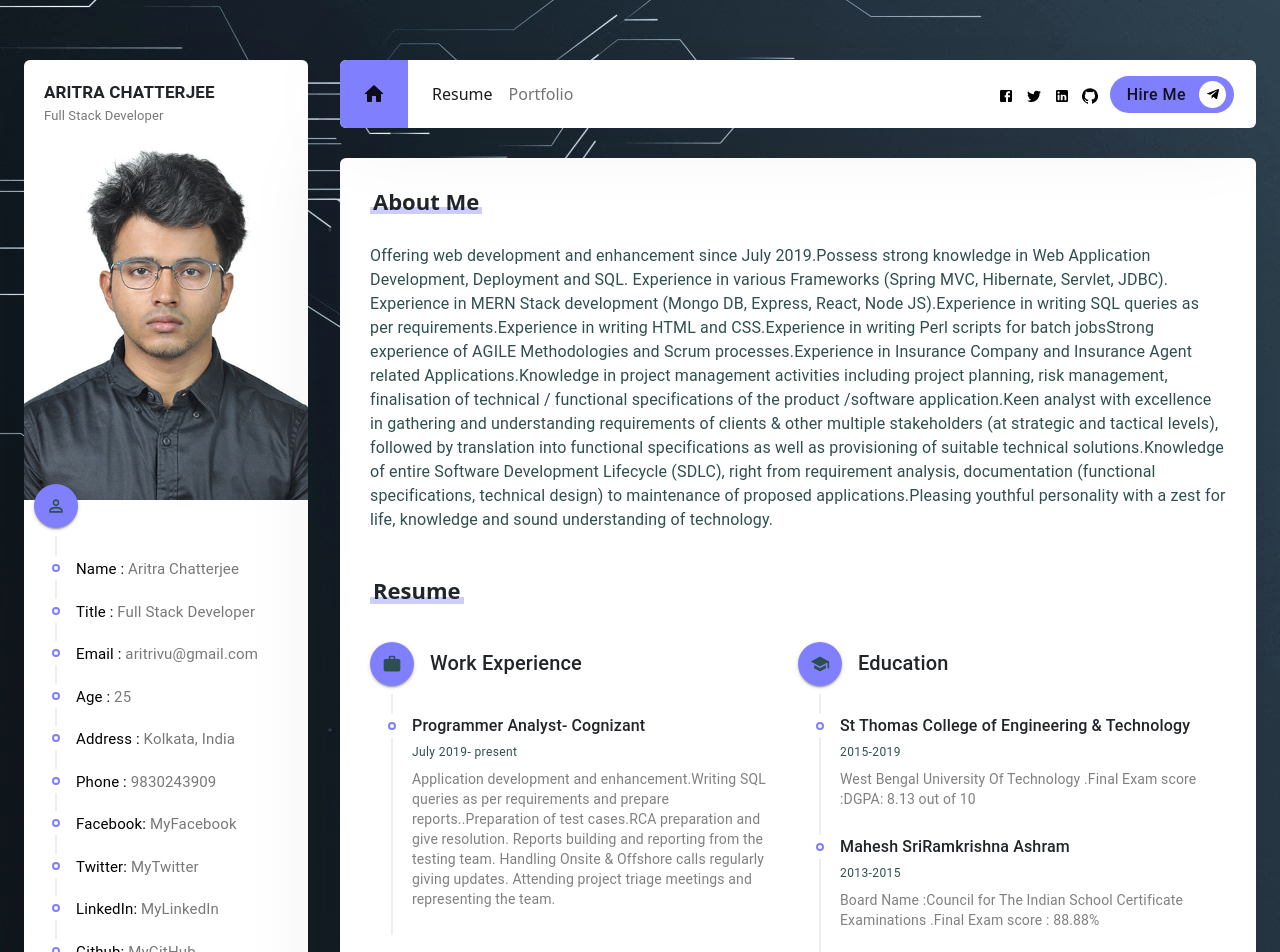
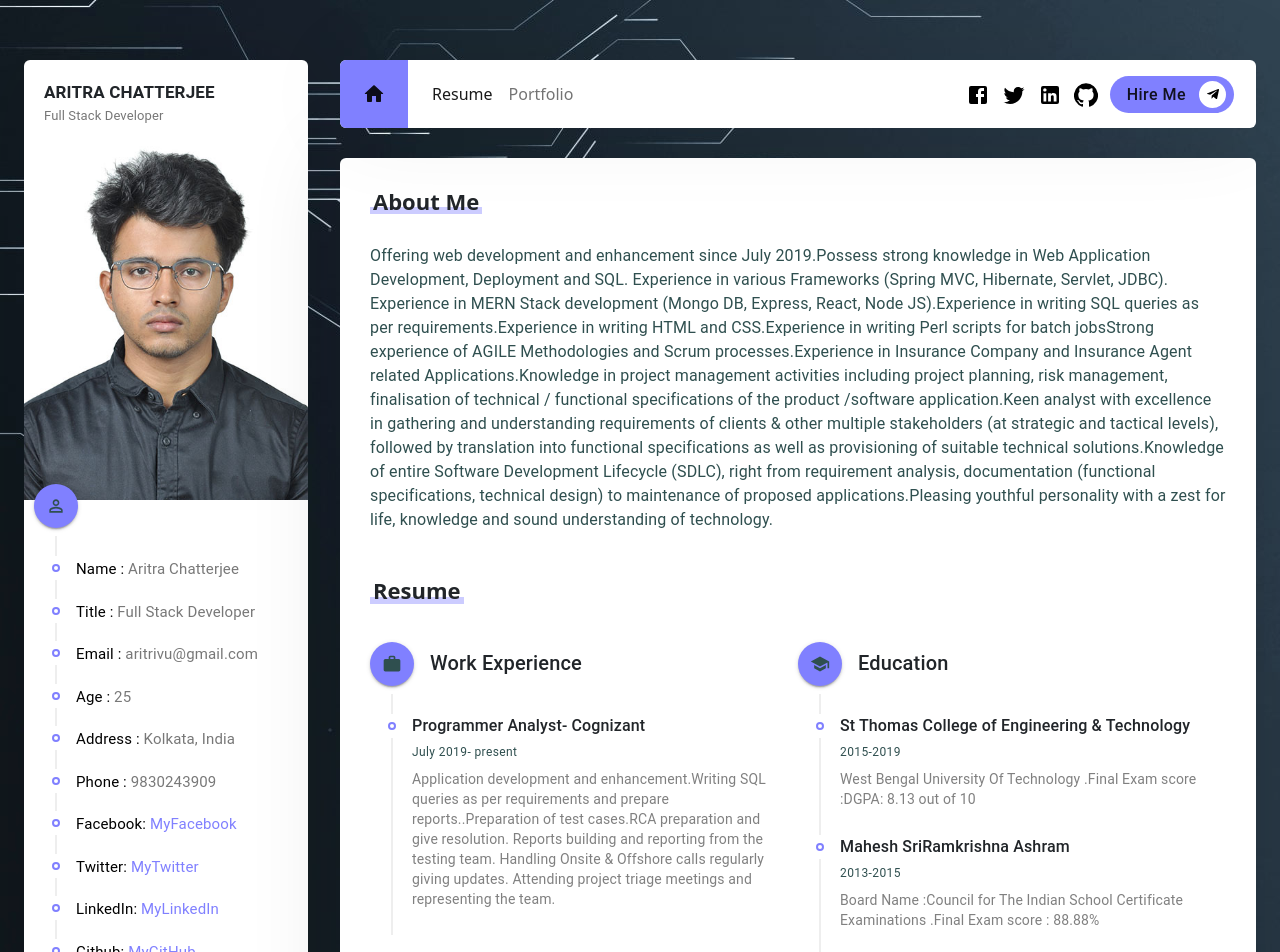
Before and after one commit to Aritra1296/Portfolio-Frontend, a React (Create React App) app: page / in a window 1280 px wide. Shown: the top 952 px of the page. Built offline with nearby package versions, Linux system fonts and the light colour scheme.

Commit message:
CSS final touch

```diff
--- a/src/components/Header/Header.css
+++ b/src/components/Header/Header.css
@@ -13,7 +13,7 @@ padding: 0;
  color: darkslategray;
 }
 .header .header_link:hover{
- color: var(--main-color) !important;;
+ color: var(--main-color) !important;
 }
 .header .header_link_active{
  font-weight: 500;
@@ -36,7 +36,11 @@ padding: 0;
  align-items: center;
 }
 .header .header_right > a >.MuiSvgIcon-root{
-font-size: 16px;
+font-size: 24px;
 margin-right: 12px;
- color: black;
+color: black;
+text-decoration: none;
 }
+.header .header_right_hireMe {
+text-decoration: none;
+}
--- a/src/components/Header/Header.js
+++ b/src/components/Header/Header.js
@@ -49,7 +49,11 @@ const Header = (props) => {
                 {resumeData.socials[key].icon}
               </a>
             ))}
-            <a href={resumeData.socials.LinkedIn.link} target='_blank'>
+            <a
+              href={resumeData.socials.LinkedIn.link}
+              target='_blank'
+              className='header_right_hireMe'
+            >
               <CustomButton text='Hire Me' icon={<Telegram />}></CustomButton>
             </a>
           </div>
--- a/src/components/Profile/Profile.css
+++ b/src/components/Profile/Profile.css
@@ -40,7 +40,7 @@
   text-decoration: none;
 }
 .timelineItem_text > a {
-  color: #787878 !important;
+  color: var(--main-color) !important;
   text-decoration: none;
 }
 .timelineItem_text > span {
--- a/src/pages/Portfolio/Portfolio.css
+++ b/src/pages/Portfolio/Portfolio.css
@@ -59,6 +59,6 @@
   color: var(--main-color);
 }
 .projectDialog .projectDialog_icon > .MuiSvgIcon-root {
-  font-size: 30px !important;
+  font-size: 40px !important;
 }
 /* End of Dialog */
--- a/src/pages/Portfolio/Portfolio.js
+++ b/src/pages/Portfolio/Portfolio.js
@@ -103,9 +103,8 @@ const Portfolio = () => {
           setProjectDialogValue(false)
         }}
         className='projectDialog'
-        maxWidth={"lg"}
-        fullwidth
-      >
+       maxWidth={"xs"}
+              >
         <DialogTitle
           onClose={() => {
             setProjectDialogValue(false)
--- a/src/utils/resumeData.js
+++ b/src/utils/resumeData.js
@@ -116,7 +116,7 @@ export default {
       title: 'React Project 1',
       caption: 'This is a Contact Saver App',
       description:
-        'Sometimes you might not want to save contact details in your phone. So that you can store the Contact Details information in this App. Build on MERN and MongoDB Atlas NoSql Database',
+        'Sometimes you might not want to save contact details in your phone. So that you can store the Contact Details information in this App Build on MERN',
       links: [
         { link: 'https://github.com/Aritra1296', icon: <GitHubIcon /> },
         { link: 'http://web.aritrarivu.co.in/', icon: <Language /> },
```
